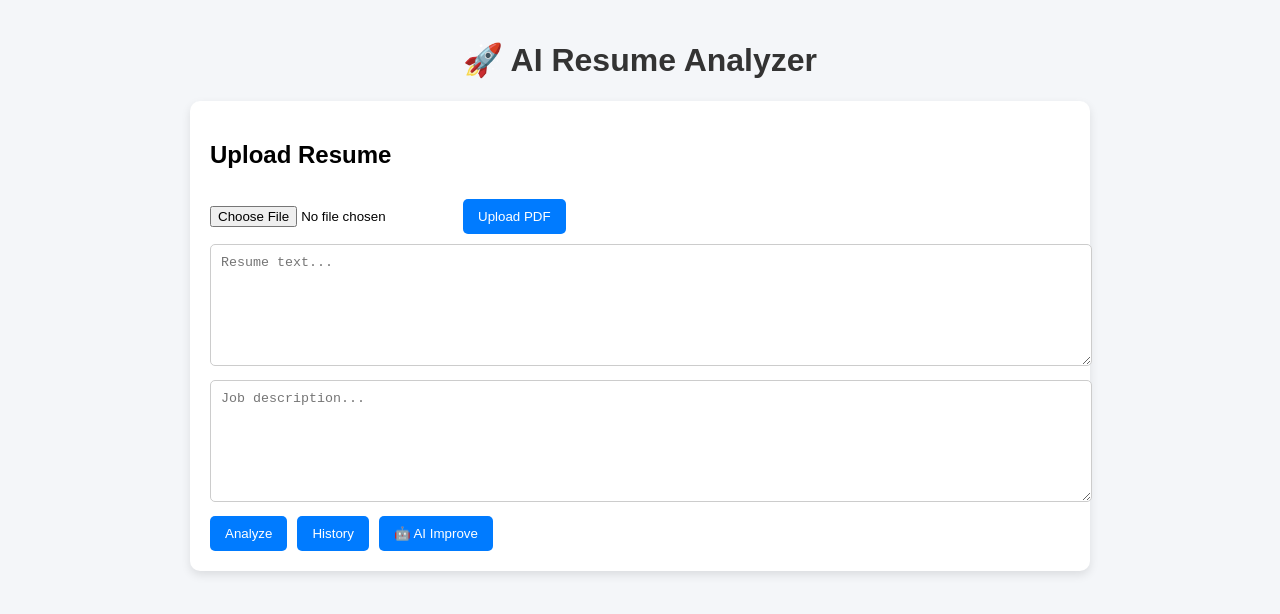
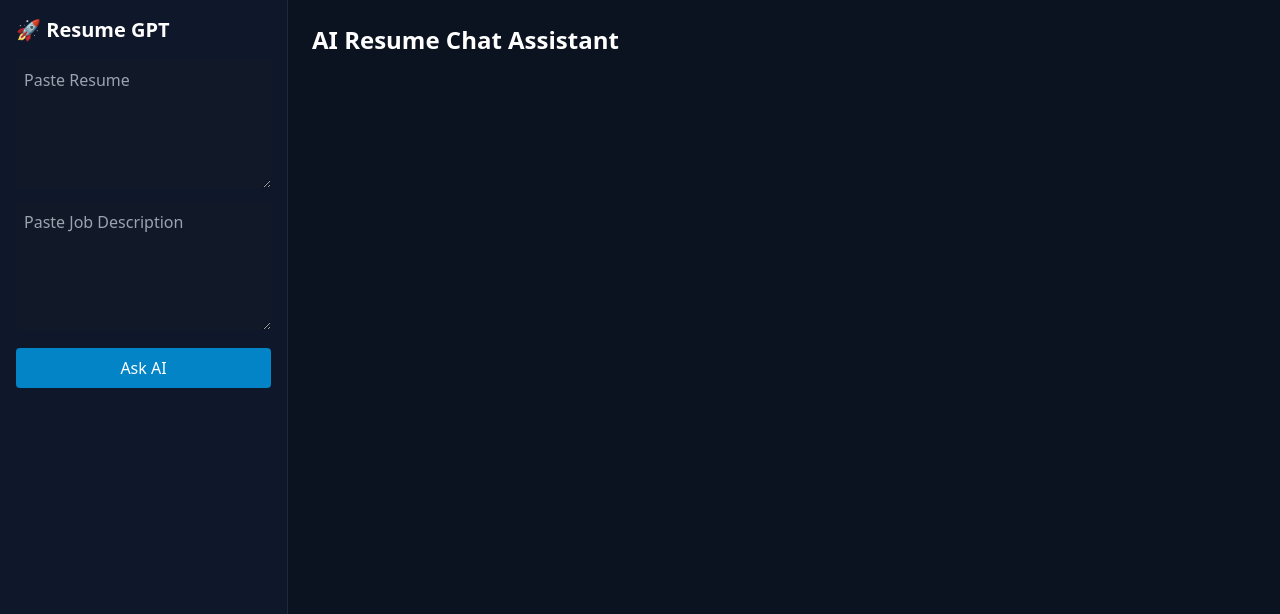
Before and after one commit to anoushkanayak2805-svg/resume-analyzer, a React (Create React App) app in the folder frontend/: page / in a window 1280 px wide. Shown: the top 614 px of the page. Built offline with nearby package versions, Linux system fonts and the light colour scheme.

Commit message:
fix: clean repo, stable frontend, AI fallback working

```diff
--- a/frontend/package.json
+++ b/frontend/package.json
@@ -37,8 +37,9 @@
     ]
   },
   "devDependencies": {
-    "autoprefixer": "^10.5.0",
+    "@tailwindcss/postcss": "^4.3.1",
+    "autoprefixer": "^10.5.2",
     "postcss": "^8.5.15",
-    "tailwindcss": "^4.3.0"
+    "tailwindcss": "^3.4.17"
   }
 }
--- /dev/null
+++ b/frontend/postcss.config.js
@@ -0,0 +1,6 @@
+module.exports = {
+  plugins: {
+    tailwindcss: {},
+    autoprefixer: {},
+  },
+}
--- a/frontend/src/App.js
+++ b/frontend/src/App.js
@@ -1,152 +1,88 @@
 import React, { useState } from "react";
-import "./App.css";
 
-function App() {
-  const [resumeText, setResumeText] = useState("");
+export default function App() {
+  const [messages, setMessages] = useState([]);
+  const [resume, setResume] = useState("");
   const [job, setJob] = useState("");
-  const [result, setResult] = useState(null);
-  const [suggestions, setSuggestions] = useState([]);
-  const [file, setFile] = useState(null);
-  const [history, setHistory] = useState([]);
-  const [aiFeedback, setAiFeedback] = useState(""); // ✅ NEW
+  const [loading, setLoading] = useState(false);
 
-  const uploadFile = async () => {
-    if (!file) return alert("Upload file first");
+  const analyze = async () => {
+    if (!resume || !job) return;
 
-    const formData = new FormData();
-    formData.append("resume", file);
+    const userMsg = {
+      role: "user",
+      text: "Analyze my resume and give AI feedback 🚀",
+    };
 
-    const res = await fetch("http://127.0.0.1:5000/upload", {
+    setMessages((prev) => [...prev, userMsg]);
+    setLoading(true);
+
+    const res = await fetch("http://127.0.0.1:5000/ai", {
       method: "POST",
-      body: formData,
+      headers: { "Content-Type": "application/json" },
+      body: JSON.stringify({ resume, job }),
     });
 
     const data = await res.json();
-    setResumeText(data.text);
-  };
 
-  const analyze = async () => {
-    const res = await fetch("http://127.0.0.1:5000/ats", {
-      method: "POST",
-      headers: {
-        "Content-Type": "application/json",
-      },
-      body: JSON.stringify({ resume: resumeText, job }),
-    });
+    const aiMsg = {
+      role: "ai",
+      text: data.feedback,
+    };
 
-    const data = await res.json();
-    setResult(data);
-
-    const sug = await fetch("http://127.0.0.1:5000/suggest", {
-      method: "POST",
-      headers: {
-        "Content-Type": "application/json",
-      },
-      body: JSON.stringify({ resume: resumeText, job }),
-    });
-
-    const sugData = await sug.json();
-    setSuggestions(sugData.suggestions);
-  };
-
-  const fetchHistory = async () => {
-    const res = await fetch("http://127.0.0.1:5000/history");
-    const data = await res.json();
-    setHistory(data);
-  };
-
-  // ✅ AI FUNCTION (INSIDE COMPONENT)
-  const getAI = async () => {
-    const res = await fetch("http://127.0.0.1:5000/ai", {
-      method: "POST",
-      headers: {
-        "Content-Type": "application/json",
-      },
-      body: JSON.stringify({ resume: resumeText, job }),
-    });
-
-    const data = await res.json();
-    setAiFeedback(data.feedback);
+    setMessages((prev) => [...prev, aiMsg]);
+    setLoading(false);
   };
 
   return (
-    <div className="container">
-      <h1 className="title">🚀 AI Resume Analyzer</h1>
+    <div className="flex h-screen bg-[#0b1220] text-white">
 
-      <div className="card">
-        <h2>Upload Resume</h2>
-        <input type="file" onChange={(e) => setFile(e.target.files[0])} />
-        <button onClick={uploadFile}>Upload PDF</button>
+      {/* Sidebar */}
+      <div className="w-72 bg-[#0f172a] border-r border-gray-800 p-4">
+        <h1 className="text-xl font-bold mb-4">🚀 Resume GPT</h1>
 
         <textarea
-          placeholder="Resume text..."
-          value={resumeText}
-          onChange={(e) => setResumeText(e.target.value)}
+          placeholder="Paste Resume"
+          className="w-full h-32 p-2 bg-[#111827] rounded mb-2"
+          onChange={(e) => setResume(e.target.value)}
         />
 
         <textarea
-          placeholder="Job description..."
+          placeholder="Paste Job Description"
+          className="w-full h-32 p-2 bg-[#111827] rounded"
           onChange={(e) => setJob(e.target.value)}
         />
 
-        <div className="btn-group">
-          <button onClick={analyze}>Analyze</button>
-          <button onClick={fetchHistory}>History</button>
-          <button onClick={getAI}>🤖 AI Improve</button> {/* ✅ NEW */}
-        </div>
+        <button
+          onClick={analyze}
+          className="w-full mt-3 bg-sky-600 p-2 rounded hover:bg-sky-500"
+        >
+          {loading ? "Analyzing..." : "Ask AI"}
+        </button>
       </div>
 
-      {result && (
-        <div className="result-card">
-          <h2>📊 Results</h2>
-          <div className="scores">
-            <div className="score-box">
-              <h3>ATS</h3>
-              <p>{result.ats_score}</p>
-            </div>
-            <div className="score-box">
-              <h3>Match</h3>
-              <p>{result.match_score}</p>
-            </div>
-          </div>
+      {/* Chat Area */}
+      <div className="flex-1 p-6 overflow-auto">
 
-          <h3>🧠 Skills</h3>
-          <p>{result.skills.join(", ")}</p>
-        </div>
-      )}
+        <h2 className="text-2xl font-bold mb-4">
+          AI Resume Chat Assistant
+        </h2>
 
-      {suggestions.length > 0 && (
-        <div className="card">
-          <h2>🤖 Suggestions</h2>
-          <ul>
-            {suggestions.map((s, i) => (
-              <li key={i}>{s}</li>
-            ))}
-          </ul>
-        </div>
-      )}
-
-      {/* ✅ AI OUTPUT */}
-      {aiFeedback && (
-        <div className="card">
-          <h2>🤖 AI Feedback</h2>
-          <pre>{aiFeedback}</pre>
-        </div>
-      )}
-
-      {history.length > 0 && (
-        <div className="card">
-          <h2>📜 History</h2>
-          {history.map((h, i) => (
-            <div key={i} className="history-item">
-              <p>ATS: {h.ats_score}</p>
-              <p>Match: {h.match_score}</p>
+        <div className="space-y-4">
+          {messages.map((msg, i) => (
+            <div
+              key={i}
+              className={`p-4 rounded-lg max-w-2xl ${
+                msg.role === "user"
+                  ? "bg-sky-600 ml-auto"
+                  : "bg-gray-800"
+              }`}
+            >
+              {msg.text}
             </div>
           ))}
         </div>
-      )}
+      </div>
     </div>
   );
 }
-
-export default App;
--- a/frontend/src/index.css
+++ b/frontend/src/index.css
@@ -1,13 +1,3 @@
-body {
-  margin: 0;
-  font-family: -apple-system, BlinkMacSystemFont, 'Segoe UI', 'Roboto', 'Oxygen',
-    'Ubuntu', 'Cantarell', 'Fira Sans', 'Droid Sans', 'Helvetica Neue',
-    sans-serif;
-  -webkit-font-smoothing: antialiased;
-  -moz-osx-font-smoothing: grayscale;
-}
-
-code {
-  font-family: source-code-pro, Menlo, Monaco, Consolas, 'Courier New',
-    monospace;
-}
+@tailwind base;
+@tailwind components;
+@tailwind utilities;
--- /dev/null
+++ b/frontend/src/postcss.config.js
@@ -0,0 +1,6 @@
+module.exports = {
+  plugins: {
+    "@tailwindcss/postcss": {},
+    autoprefixer: {},
+  },
+};
--- /dev/null
+++ b/frontend/tailwind.config.js
@@ -0,0 +1,13 @@
+/** @type {import('tailwindcss').Config} */
+module.exports = {
+  content: ["./src/**/*.{js,jsx,ts,tsx}"],
+  theme: {
+    extend: {
+      colors: {
+        primary: "#0ea5e9",
+        dark: "#0b1220",
+      },
+    },
+  },
+  plugins: [],
+};
```
Also changed, not shown: 2 other files (tests, documents, lock files or other folders).
